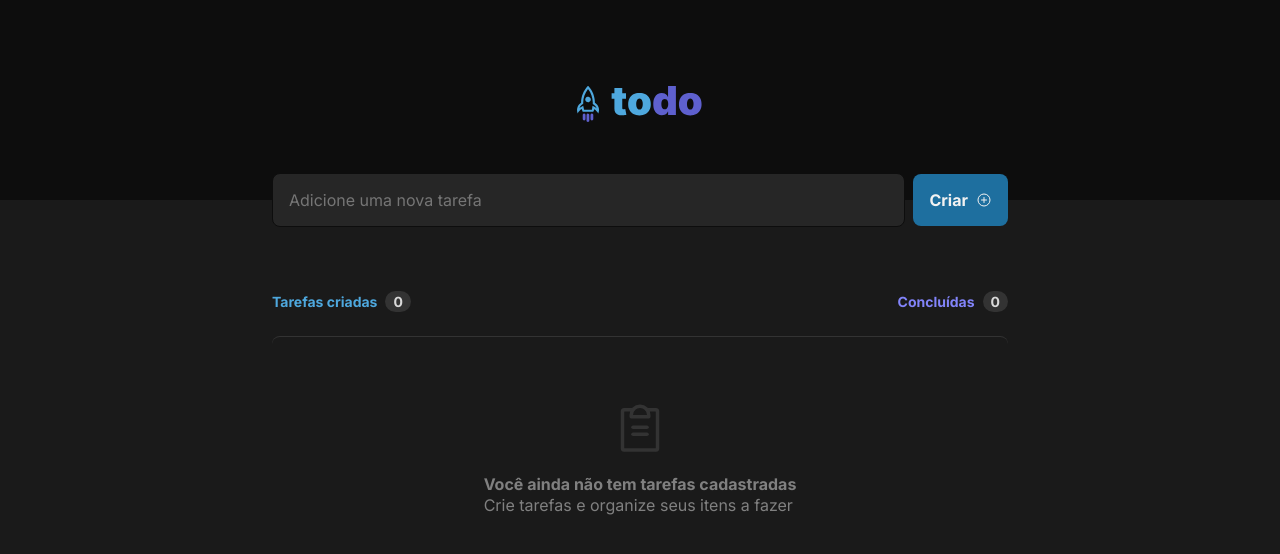
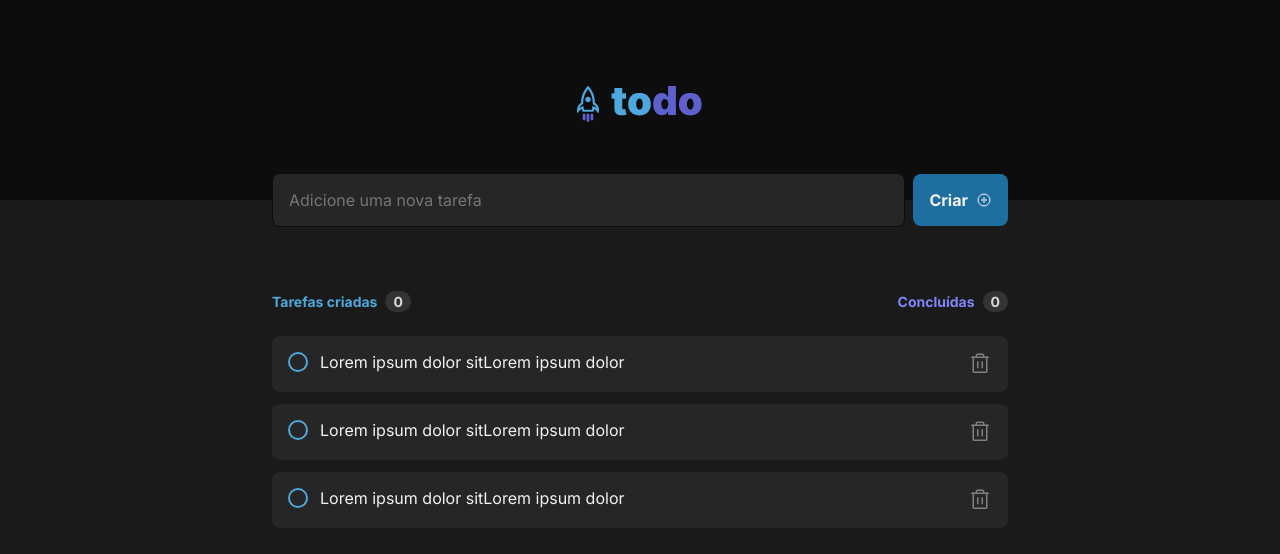
Before and after one commit to Matheus-Pazinati/ignite-to-do-list, a React (Vite) app: page / in a window 1280 px wide. Shown: the top 554 px of the page. Built offline with nearby package versions, Linux system fonts and the light colour scheme.

Commit message:
Cria componente Task

```diff
--- a/package.json
+++ b/package.json
@@ -9,6 +9,7 @@
     "preview": "vite preview"
   },
   "dependencies": {
+    "@radix-ui/react-checkbox": "^1.0.0",
     "phosphor-react": "^1.4.1",
     "react": "^18.2.0",
     "react-dom": "^18.2.0"
--- a/src/App.tsx
+++ b/src/App.tsx
@@ -7,7 +7,6 @@ function App() {
       <Header />
       <CreateTasks />
     </div>
-
   )
 }
 
--- a/src/components/CreateTasks.module.css
+++ b/src/components/CreateTasks.module.css
@@ -33,6 +33,7 @@
 }
 .taskStatus {
   margin-top: 4rem;
+  margin-bottom: 1.5rem;
   display: flex;
   align-items: center;
   justify-content: space-between;
--- a/src/components/CreateTasks.tsx
+++ b/src/components/CreateTasks.tsx
@@ -1,20 +1,23 @@
+// import { EmptyList } from './EmptyList'
+import { Task } from './Task'
+
 import styles from './CreateTasks.module.css'
 import { PlusCircle } from 'phosphor-react'
-import { EmptyList } from './EmptyList'
+
 
 export function CreateTasks() {
   return (
     <div className={styles.container}>
-      <div className={styles.addTask}>
+      <form className={styles.addTask}>
         <input type="text" placeholder='Adicione uma nova tarefa' />
-        <button>
+        <button type='submit'>
           Criar
           <PlusCircle
             size={16}
             color='#F2F2F2'
           />
         </button>
-      </div>
+      </form>
 
       <div className={styles.taskStatus}>
         <p className={styles.statusCreated}>
@@ -26,7 +29,9 @@ export function CreateTasks() {
           <span className={styles.statusCount}>0</span></p>
       </div>
 
-      <EmptyList />
+      <Task />
+      <Task />
+      <Task />
     </div>
   )
 }
--- /dev/null
+++ b/src/components/Task.module.css
@@ -0,0 +1,39 @@
+.task {
+  padding: 1rem;
+  background-color: var(--gray-500);
+  border-radius: 8px;
+  margin-bottom: 0.75rem;
+  color: var(--gray-100);
+  display: flex;
+  align-items: flex-start;
+  justify-content: space-between;
+  gap: 0.75rem;
+}
+.task label {
+  display: flex;
+  align-items: flex-start;
+  gap: 0.75rem;
+}
+.checkbox {
+  width: 1.25rem;
+  height: 1.25rem;
+  border-radius: 50%;
+  border: 2px solid var(--blue-light);
+  background-color: transparent;
+  cursor: pointer;
+  transition: background 0.2s;
+  align-self: flex-start;
+}
+.checkbox:hover {
+  background-color: var(--blue-dark);
+}
+.checkbox:focus {
+  box-shadow: none;
+}
+.iconCheck {
+  width: 100%;
+  height: 100%;
+  background-color: var(--purple-dark);
+  border-radius: 50%;
+  color: var(--gray-100);
+}
--- /dev/null
+++ b/src/components/Task.tsx
@@ -0,0 +1,23 @@
+import * as Checkbox from '@radix-ui/react-checkbox';
+import { Check, Trash } from 'phosphor-react'
+
+import styles from './Task.module.css'
+
+export function Task() {
+  return (
+    <div className={styles.task}>
+      <label>
+        <Checkbox.Root className={styles.checkbox}>
+          <Checkbox.Indicator>
+            <Check className={styles.iconCheck}/>
+          </Checkbox.Indicator>
+        </Checkbox.Root>
+        Lorem ipsum dolor sitLorem ipsum dolor
+      </label>
+      <Trash
+        size={24}
+        color='#808080'
+      />
+    </div>
+  )
+}
```
Also changed, not shown: 1 other file (tests, documents, lock files or other folders).
